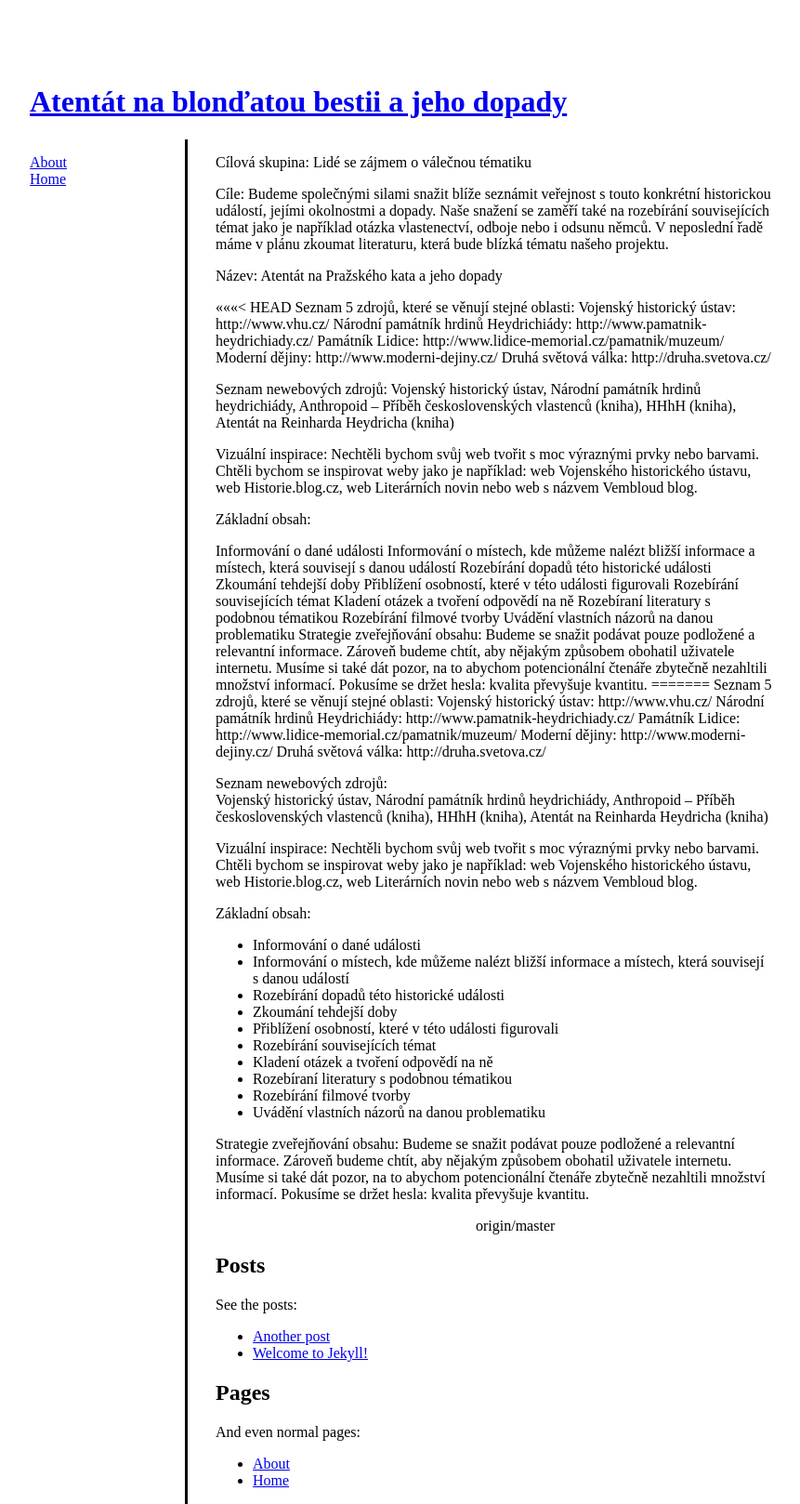
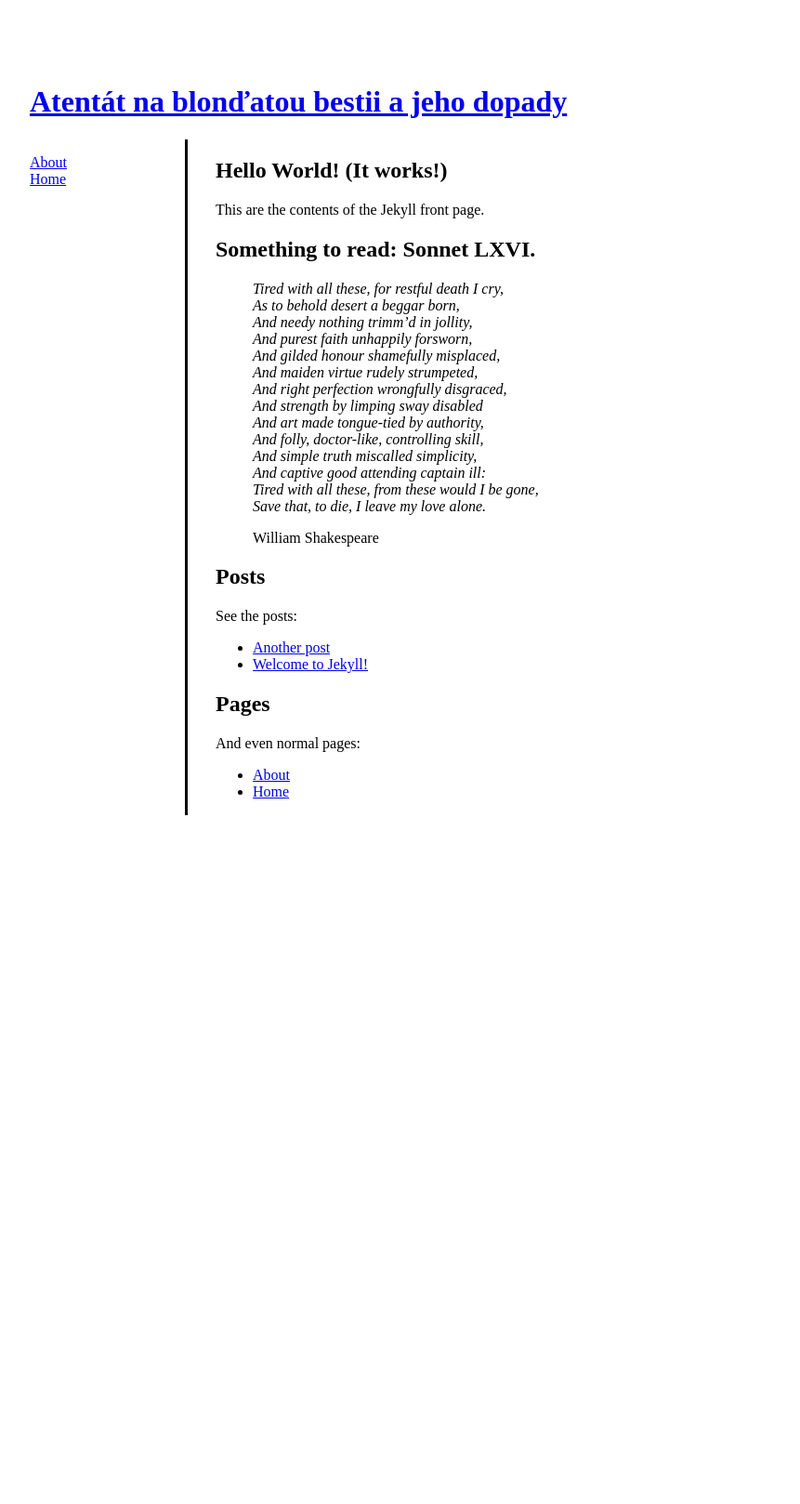
Before and after one commit to hroskovaivana/learn-jekyll, a Jekyll site: the page built from index.md, in a window 1280 px wide. Shown: the whole page at 93% size, without its empty margins (208-1069 px from the left). Built offline with Jekyll 4.4.1, drawn with Linux system fonts in a browser that asks for light colours; our own code applies the rules of GitHub Pages for plain Markdown files; after the commit the page ends 900 px from its top, so only the background shows below that.

Commit message:
learn jekyll

```diff
--- a/index.md
+++ b/index.md
@@ -3,62 +3,28 @@ layout: page
 title: Home
 ---
 
-Cílová skupina: Lidé se zájmem o válečnou tématiku
+# Hello World! (It works!)
 
-Cíle: Budeme společnými silami snažit blíže seznámit veřejnost s touto konkrétní historickou událostí, jejími okolnostmi a dopady. Naše snažení se zaměří také na rozebírání souvisejících témat jako je například otázka vlastenectví, odboje nebo i odsunu němců. V neposlední řadě máme v plánu zkoumat literaturu, která bude blízká tématu našeho projektu.
+This are the contents of the Jekyll front page.
 
-Název: Atentát na Pražského kata a jeho dopady
+## Something to read: Sonnet LXVI.
 
-<<<<<<< HEAD
-Seznam 5 zdrojů, které se věnují stejné oblasti: Vojenský historický ústav: http://www.vhu.cz/ Národní památník hrdinů Heydrichiády: http://www.pamatnik-heydrichiady.cz/ Památník Lidice: http://www.lidice-memorial.cz/pamatnik/muzeum/ Moderní dějiny: http://www.moderni-dejiny.cz/ Druhá světová válka: http://druha.svetova.cz/
-
-Seznam newebových zdrojů:
-Vojenský historický ústav, Národní památník hrdinů heydrichiády, Anthropoid -- Příběh československých vlastenců (kniha), HHhH (kniha), Atentát na Reinharda Heydricha (kniha)
-
-Vizuální inspirace: Nechtěli bychom svůj web tvořit s moc výraznými prvky nebo barvami. Chtěli bychom se inspirovat weby jako je například: web Vojenského historického ústavu, web Historie.blog.cz, web Literárních novin nebo web s názvem Vembloud blog.
-
-Základní obsah:
-
-Informování o dané události
-Informování o místech, kde můžeme nalézt bližší informace a místech, která souvisejí s danou událostí
-Rozebírání dopadů této historické události
-Zkoumání tehdejší doby
-Přiblížení osobností, které v této události figurovali
-Rozebírání souvisejících témat
-Kladení otázek a tvoření odpovědí na ně
-Rozebíraní literatury s podobnou tématikou
-Rozebírání filmové tvorby
-Uvádění vlastních názorů na danou problematiku
-Strategie zveřejňování obsahu: Budeme se snažit podávat pouze podložené a relevantní informace. Zároveň budeme chtít, aby nějakým způsobem obohatil uživatele internetu. Musíme si také dát pozor, na to abychom potencionální čtenáře zbytečně nezahltili množství informací. Pokusíme se držet hesla: kvalita převyšuje kvantitu.
-=======
-Seznam 5 zdrojů, které se věnují stejné oblasti:
-Vojenský historický ústav: http://www.vhu.cz/
-Národní památník hrdinů Heydrichiády: http://www.pamatnik-heydrichiady.cz/
-Památník Lidice: http://www.lidice-memorial.cz/pamatnik/muzeum/
-Moderní dějiny: http://www.moderni-dejiny.cz/
-Druhá světová válka: http://druha.svetova.cz/
-
-Seznam newebových zdrojů:
-Vojenský historický ústav, Národní památník hrdinů heydrichiády, Anthropoid -- Příběh československých vlastenců (kniha),  HHhH (kniha), Atentát na Reinharda Heydricha (kniha)
-
-Vizuální inspirace:
- Nechtěli bychom svůj web tvořit s moc výraznými prvky nebo barvami. Chtěli bychom se inspirovat weby jako je například: web Vojenského historického ústavu, web Historie.blog.cz, web Literárních novin nebo web s názvem Vembloud blog.
-
-Základní obsah:
--	Informování o dané události
--	Informování o místech, kde můžeme nalézt bližší informace a místech, která souvisejí s danou událostí
--	Rozebírání dopadů této historické události
--	Zkoumání tehdejší doby
--	Přiblížení osobností, které v této události figurovali
--	Rozebírání souvisejících témat
--	Kladení otázek a tvoření odpovědí na ně
--	Rozebíraní literatury s podobnou tématikou
--	Rozebírání filmové tvorby
--	Uvádění vlastních názorů na danou problematiku
-
-Strategie zveřejňování obsahu: Budeme se snažit podávat pouze podložené a relevantní informace. Zároveň budeme chtít, aby nějakým způsobem obohatil uživatele internetu. Musíme si také dát pozor, na to abychom potencionální čtenáře zbytečně nezahltili množství informací. Pokusíme se držet hesla: kvalita převyšuje kvantitu.
-
->>>>>>> origin/master
+> *Tired with all these, for restful death I cry,
+> As to behold desert a beggar born,
+> And needy nothing trimm'd in jollity,
+> And purest faith unhappily forsworn,
+> And gilded honour shamefully misplaced,
+> And maiden virtue rudely strumpeted,
+> And right perfection wrongfully disgraced,
+> And strength by limping sway disabled
+> And art made tongue-tied by authority,
+> And folly, doctor-like, controlling skill,
+> And simple truth miscalled simplicity,
+> And captive good attending captain ill:
+> Tired with all these, from these would I be gone,
+> Save that, to die, I leave my love alone.*
+>
+> William Shakespeare
 
 ## Posts
 
```
Also changed, not shown: about.md (+2 -32 lines).
